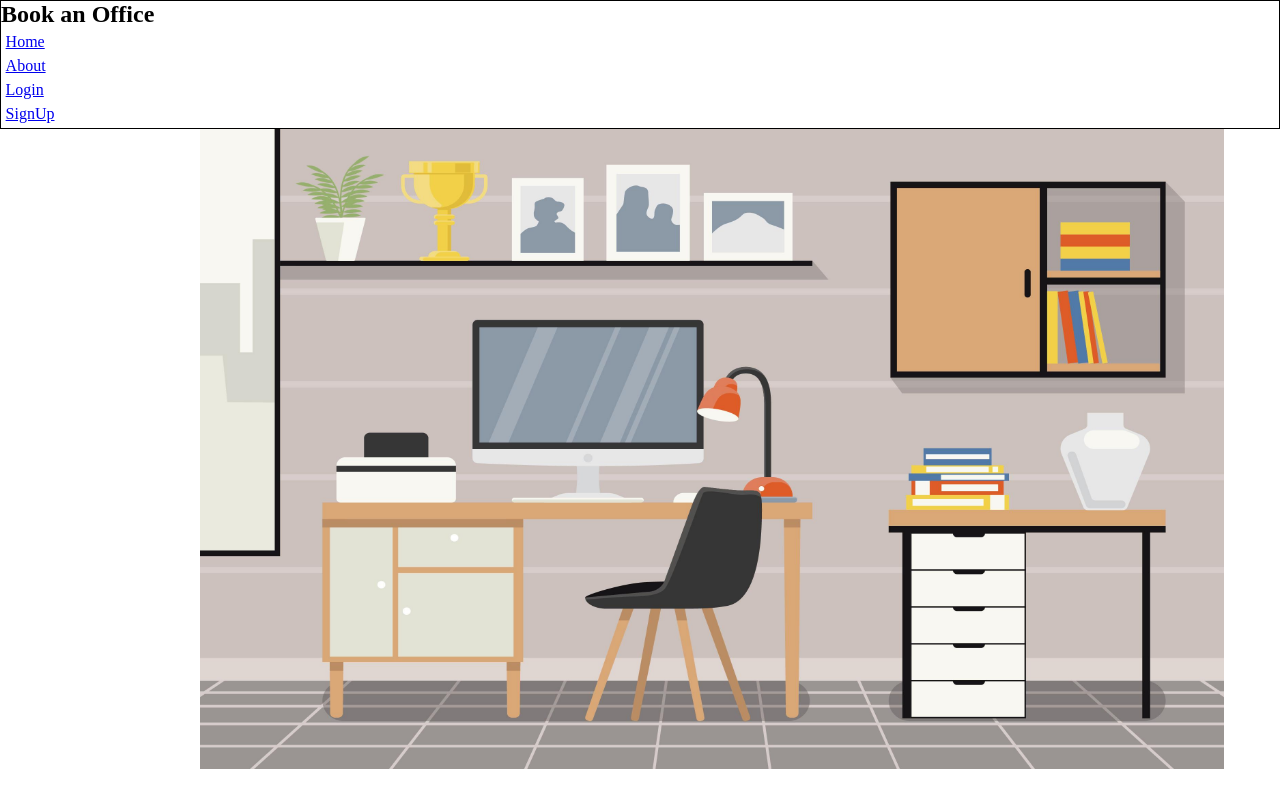
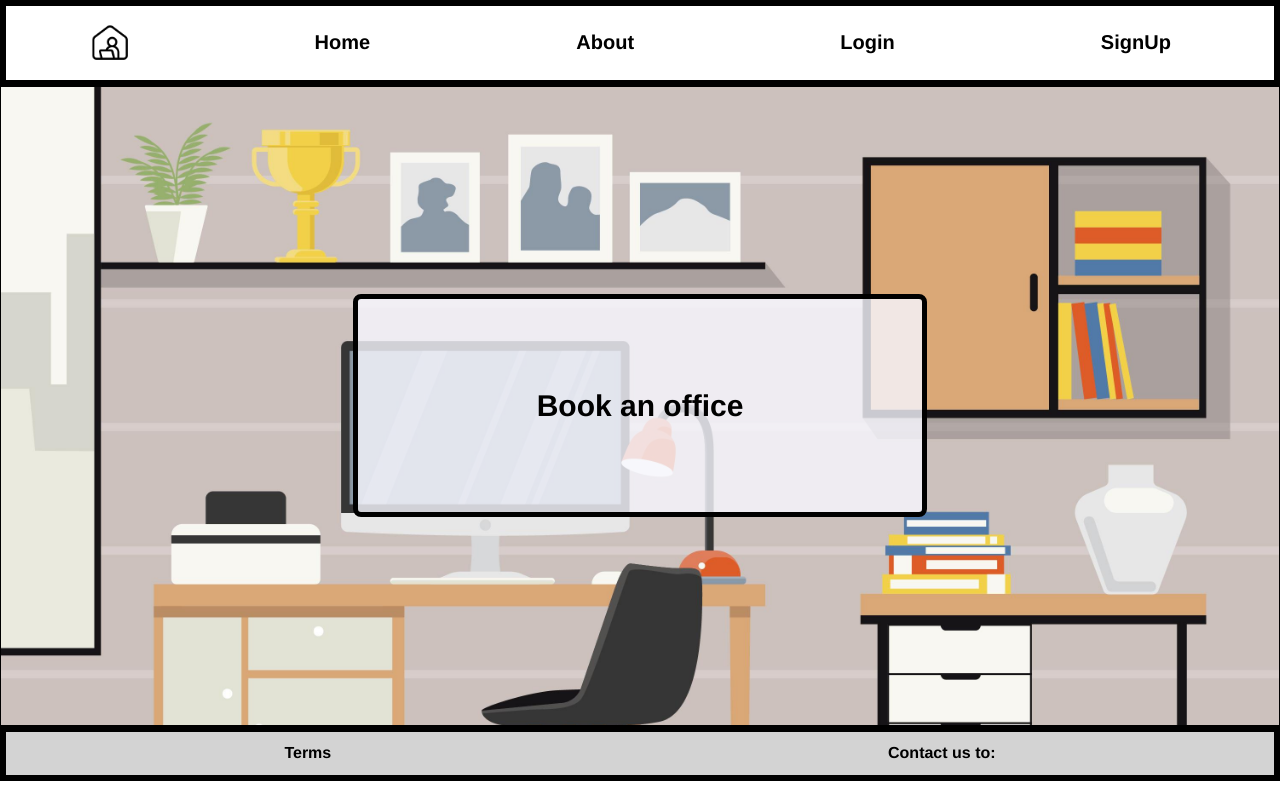
Before and after one commit to GiannouliDimitra/Book-an-office, a React (Create React App) app in the folder client/: page / in a window 1280 px wide. Built offline with nearby package versions, Linux system fonts and the light colour scheme; no server answers.

Commit message:
finish the functionality and css homePage

```diff
--- a/client/src/App.js
+++ b/client/src/App.js
@@ -11,6 +11,7 @@ import SignUp from './components/auth/SignUp';
 import Login from './components/auth/Login';
 import Home from './components/Home';
 import Profil from './components/Profil';
+import ("./app.css");
 
 function App() {
 
@@ -68,7 +69,8 @@ function App() {
         <Route path="/" element={<Home />} />
         <Route path="/signup" element={<SignUp />} />
         <Route path="/login" element={<Login />} />
-        <Route path="/profil" element={<Profil />} />
+        <Route path="/profil" element={<Profil
+         offices = {offices}/>} />
     </Routes>
     </BrowserRouter>
   );
--- a/client/src/components/AddOffice.js
+++ b/client/src/components/AddOffice.js
@@ -62,7 +62,6 @@ const navigate = useNavigate();
           .post("http://localhost:8000/create", office, { headers:{ Authorization: `Bearer ${token}`} })
           .then((res) => {
             alert("The office " + res.data.createdOffice.place + " is added.")
-
           })
           .then(() => {
             getAllOffices()
--- /dev/null
+++ b/client/src/components/Footer.js
@@ -0,0 +1,13 @@
+import { Link } from "react-router-dom";
+import './footer.css';
+
+function Footer() {
+    return (
+        <div className="footerContainer">
+            <div className ="footerItem"><Link className ="footerItemText" to='/'>Terms</Link></div>
+            <div className ="footerItem"><Link className ="footerItemText" to='/contact'>Contact us to:</Link></div>
+        </div>
+    );
+}
+
+export default Footer;
--- a/client/src/components/Home.js
+++ b/client/src/components/Home.js
@@ -1,13 +1,14 @@
-import MainImage from '../photos/homePic.jpg';
+import Footer from "./Footer";
 import './home.css';
 
 function Home () {
     return (
-        <div>
-            <img
-            className='mainImage'
-            src= {MainImage}/>
-        </div>
+        <><div className = "homeMainContainer">
+            <div className="titleContainer">
+                <h2 className="homeTitle">Book an office</h2></div>
+              </div>
+            <Footer/>
+        </>
      );
 }
 
--- a/client/src/components/NavBar.js
+++ b/client/src/components/NavBar.js
@@ -1,6 +1,7 @@
 import { useNavigate } from 'react-router-dom';
-import {BrowserRouter, Link} from "react-router-dom";
+import { Link } from "react-router-dom";
 import { jwtDecode } from "jwt-decode";
+import Logo from'../photos/markerIcon.png';
 import ("./navBar.css")
 
 
@@ -27,29 +28,29 @@ function NavBar() {
     return (
        <>
         {!token? (
-                <nav className='navBarContainer'>
-            <div>
-                <div>
-                    <h2>Book an Office</h2>
+                <nav>
+            <div className='navBarContainer'>
+                <div className ="navLogoItem">
+                    <img className="imageLogoNavbar" src={Logo}></img>
                 </div>
-            <div className ="navItem"><Link to='/'>Home</Link></div>
-            <div className ="navItem"><Link to='/'>About</Link></div>
-            <div className ="navItem"><Link to='/login'>Login</Link></div>
-            <div className ="navItem"><Link to='/signup'>SignUp</Link></div>
+            <div className ="navItem"><Link className ="navText" to='/'>Home</Link></div>
+            <div className ="navItem"><Link className ="navText" to='/'>About</Link></div>
+            <div className ="navItem"><Link className ="navText" to='/login'>Login</Link></div>
+            <div className ="navItem"><Link className ="navText" to='/signup'>SignUp</Link></div>
             </div>
             </nav>
             ) : (
-                <nav className='navBarContainer'>
-                <div>
-                    <div>
-                        <h2>Book an Office</h2>
+                <nav>
+                <div className='navBarContainer'>
+                    <div className='navLogoItem'>
+                       <img className="imageLogoNavbar" src={Logo}></img>
                     </div>
-                <div className ="navItem"><Link to='/profil'>Profil of {decoded.name}</Link></div>
-                <div className ="navItem"><Link to='/'>Home</Link></div>
-                <div className ="navItem"><Link to='/'>About</Link></div>
-                <div className ="navItem"><Link to='/addForm'>Add an Office</Link></div>
-                <div className ="navItem"><Link to='/offices'>Offices</Link></div>
-                <div className ="navItem"><Link onClick={handleLogout} to='/login'>Logout</Link></div>
+                <div className ="navItem"><Link className ="navText" to='/profil'>Profil of {decoded.name}</Link></div>
+                <div className ="navItem"><Link className ="navText" to='/'>Home</Link></div>
+                <div className ="navItem"><Link className ="navText" to='/'>About</Link></div>
+                <div className ="navItem"><Link className ="navText" to='/addForm'>Add an Office</Link></div>
+                <div className ="navItem"><Link className ="navText" to='/offices'>Offices</Link></div>
+                <div className ="navItem"><Link className ="navText" onClick={handleLogout} to='/login'>Logout</Link></div>
                 </div>
                 </nav>
             )
--- a/client/src/components/OfficeItem.js
+++ b/client/src/components/OfficeItem.js
@@ -14,7 +14,13 @@ function OfficeItem ( { office, offices, getAllOffices, setOffice }) {
   const [bookPressed, setBookPressed] = useState (false);
   const [ownerOfficesIds, setOwnerOfficesIds] = useState ([]);
   const [values, setValues] = useState([]);
-  const [reservation, setReservation] = useState ([]);
+  const [reservation, setReservation] = useState ({
+    dates: [],
+    officePlace:"",
+    userId: "",
+    ownerId: "",
+    officeId: "",
+  });
   //variables for the token
   let token = localStorage.getItem("token");
   let decoded = jwtDecode(token);
@@ -25,7 +31,7 @@ function OfficeItem ( { office, offices, getAllOffices, setOffice }) {
     .filter( (office) => office.owner._id === decoded.id)
     .map( (office) => office._id);
     setOwnerOfficesIds(ownerOfficesIds);
-   /*  console.log ("filter" , ownerOfficesIds); */
+
   }
 
   useEffect(( )=> {filter()} , [decoded.id]);
@@ -49,26 +55,22 @@ function OfficeItem ( { office, offices, getAllOffices, setOffice }) {
   };
 
   function findAvailabledays(days) {
-    let pickedDate = office.availableDates.filter((date) => !days.includes(date))
-    console.log("you choose", office.availableDates, days, pickedDate)
-    /* for(let i=0; i<days.length; i++) { */
-      setOffice({...office, availableDates:days})
-   /*  } */
+   let pickedDate = reservation.dates.filter((date) => !days.includes(date))
+    console.log("you choose", reservation.dates, days, pickedDate)
+     for(let i=0; i<days.length; i++) {
+      setOffice({...reservation, dates:days})
+
+    }
   }
 
   async function handleBookPressed(id) {
     setBookPressed(true);
   };
 
-/*   function handleCalendarChange(e) {
-    setValues(e);
-    console.log(e)
-    findAvailabledays(e);
-  }; */
 
   function handleBookInputChange(e) {
     setValues(e);
-    console.log(e)
+    console.log("from book input" ,e)
     findAvailabledays(e);
     setReservation({
       ...reservation,
@@ -135,7 +137,7 @@ function OfficeItem ( { office, offices, getAllOffices, setOffice }) {
             <DatePicker
               multiple
               value={office.availableDates}
-              onChange={ (e) => handleBookInputChange(e)}
+              onChange={(e) => handleBookInputChange(e)}
             />
             <button className="item" onClick={addReservation}>Book the office</button>
              <button className="item" onClick={() => setBookPressed(false)}>Cancel</button>
--- a/client/src/components/Profil.js
+++ b/client/src/components/Profil.js
@@ -1,11 +1,11 @@
 import { useEffect, useState } from 'react';
 import { jwtDecode } from "jwt-decode";
 import axios from 'axios';
+import Footer from "./Footer";
 
-function Profil () {
+function Profil ( { offices }) {
 
 const [reservations, setReservations] = useState([]);
-const [userOfficesIds, setUserOfficesIds] = useState ([]);
 
   //variables for the token
   let token = localStorage.getItem("token");
@@ -16,7 +16,6 @@ function getAllReservations(){
       axios
       .get("http://localhost:8000/reservations")
       .then((res) => {
-        console.log(res.data)
         setReservations(res.data);
         console.log (`getAllreservations`, reservations)
       })
@@ -24,39 +23,48 @@ function getAllReservations(){
       console.log(error);
     }
   };
+
   useEffect(() => {
     getAllReservations();
   }, []);
 
-  function userFilter () {
-    let userOfficesIds = reservations
-    .filter( (reservation) => reservation.userId === decoded.id)
-    setUserOfficesIds(userOfficesIds);
-    console.log ("filter" , userOfficesIds);
-  }
-
-  useEffect(( )=> {userFilter()} , [decoded.id]);
-
+console.log ("office and offices ",  offices)
     return (
       <div>
         <div>
             <h2>Your reservations</h2>
 <div>
-{userOfficesIds.map ((user,i) => (
+{reservations
+    .filter( (reservation) => reservation.userId === decoded.id).map ((user,i) => (
               <div
               key= {i}>
                 <div>
                <span>{user.officePlace}</span>
                </div>
                <div>
-               <span>{user.dates}</span>
+              <span>{(user.dates).map ((date) => (
+                (new Intl.DateTimeFormat('en-US', {year: 'numeric', month: '2-digit',day: '2-digit'}).format(date)) + " and... ") )} </span>
                </div>
                 </div>
             ))}</div>
         </div>
-         <div>
-         <h2>Your offices</h2>
-     </div>
+        <div>
+            <h2>Your offices</h2>
+</div>
+        <div>
+{offices
+    .filter( (office) => office.owner._id === decoded.id).map ((office,i) => (
+              <div
+              key= {i}>
+                <div>
+               <span>{office.price}</span>
+               </div>
+               <div>
+               <span>{office.place}</span>
+               </div>
+                </div>
+            ))}</div>
+<Footer/>
       </div>
 
 
--- /dev/null
+++ b/client/src/components/footer.css
@@ -0,0 +1,17 @@
+.footerContainer{
+    display: flex;
+    justify-content: space-around;
+    height:3%;
+    border: 6px solid black;
+    background-color: #D3D3D3;
+}
+.footerItem{
+   margin: 1%;
+}
+.footerItemText{
+    font-size: 16px;
+    font-weight: bold;
+    font-family: Helvetica;
+    color: black;
+    text-decoration: none;
+}
--- a/client/src/components/home.css
+++ b/client/src/components/home.css
@@ -1,5 +1,21 @@
-.mainImage{
-    width:80vw;
-    height:80vh;
-    transform: translate(200px);
+.homeMainContainer{
+    width: 100vw;
+    height: 100vh;
+    background-image: url("../photos/homePic.jpg");
+    background-size: cover;
+    border: black solid 1px;
+    height: 80vh;
+    display: flex;
+    justify-content: center;
+    align-items: center;
 }
+.titleContainer{
+border: black solid 5px;
+padding: 7% 14%;
+background-color: rgba(248,248,255,0.8);
+border-radius: 8px;
+}
+.homeTitle{
+font-size: 30px;
+font-family: Helvetica;
+}
--- a/client/src/components/navBar.css
+++ b/client/src/components/navBar.css
@@ -1,10 +1,28 @@
 .navBarContainer{
 display: flex;
-justify-content: space-between;
+justify-content: space-around;
+align-items: center;
 font-size: 16px;
-border: 1px solid black;
+border: 6px solid black;
 }
 .navItem{
-margin:2%;
-padding:1%
+margin:1%;
+padding:1%;
 }
+.navItem:hover{
+background-color: #D3D3D3;
+border: 3px solid black;
+border-radius: 8px;
+}
+.navText{
+    font-size: 20px;
+    border-radius: 18px;
+    font-family: Helvetica;
+    text-decoration: none;
+    color: black;
+    font-weight: bolder;
+}
+.imageLogoNavbar{
+    width:50px;
+
+}
```
Also changed, not shown: client/src/app.css (added), 2 other files (tests, documents, lock files or other folders).
